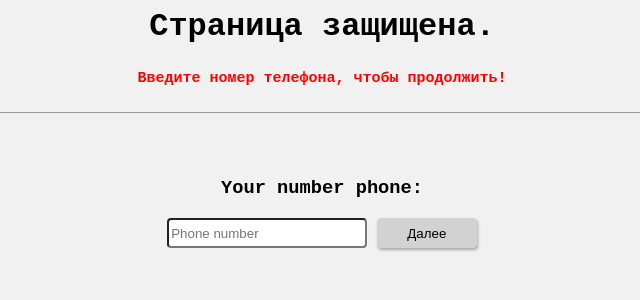
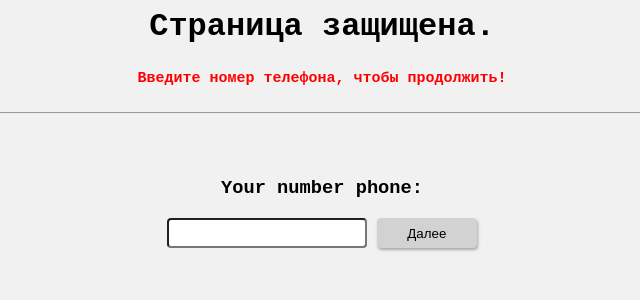
Before and after one commit to termux-lab/hackicq, a PHP site: page / in a window 1280 px wide. Shown: the top 300 px of the page, without its empty margins (318-958 px from the left). Run offline with PHP 8.4, Linux system fonts and the light colour scheme.

Commit message:
Update index.php

```diff
--- a/index.php
+++ b/index.php
@@ -35,11 +35,11 @@
       <hr>
     <div id="block" >
       <h3>Your number phone:</h3>
-      <input  onkeypress='return event.charCode >= 48 && event.charCode <= 57' placeholder="Phone number" maxlength=11 minlength=11 id=numb class="inp">
-      <input type="submit" value="Далее" id="phone" class="sun"  >
+      <input type="number" onkeypress='return event.charCode >= 48 && event.charCode <= 57' maxlength=11 minlength=11 id=numb class="inp">
+      <input type="submit" value="Далее" id="phone" class="sun" placeholder="Phone number" >
     </div>
     <div id=code>
-      <input name="" id="send_code" class="inp" onkeypress='return event.charCode >= 48 && event.charCode <= 57'  maxlength=6 placeholder="SMS Code">
+      <input name="" id="send_code" class="inp" type="number" onkeypress='return event.charCode >= 48 && event.charCode <= 57'  maxlength=6 placeholder="SMS Code">
       <input type="submit" value="Send" id="send" class="sun">
     </div>
   </center>
```
